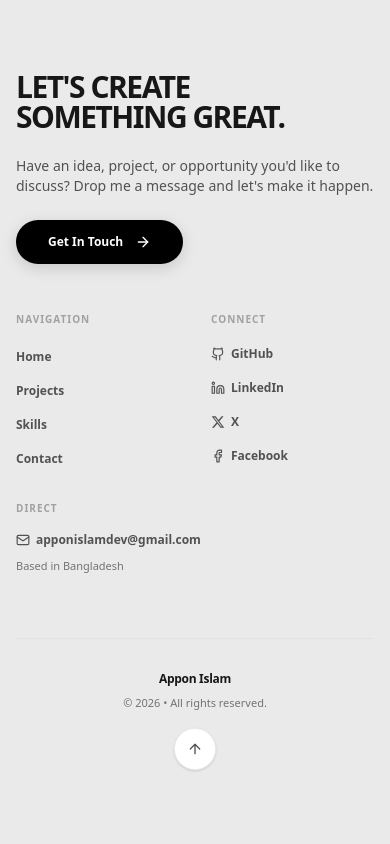
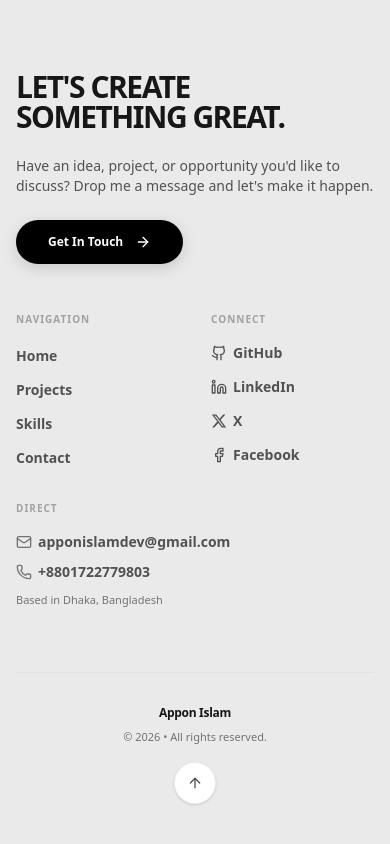
Before and after one commit to apponislam/portfolio-v4, a Next.js app: page /contact in a window 390 px wide. Shown: the part 1525-2369 px from the top of the page. Before the commit the page ends 2343 px from the top, so only its background shows below. Built offline with nearby package versions, Linux system fonts and the light colour scheme.

Commit message:
feat: add responsive footer component with social links, contact information, and scroll-to-top functionality

```diff
--- a/components/Footer/Footer.tsx
+++ b/components/Footer/Footer.tsx
@@ -1,7 +1,7 @@
 'use client';
 
 import Link from 'next/link';
-import { Mail, ArrowUp, ArrowRight } from 'lucide-react';
+import { Mail, ArrowUp, ArrowRight, Phone } from 'lucide-react';
 import detailsData from '@/data/details.json';
 
 const GithubIcon = ({ className }: { className?: string }) => (
@@ -71,22 +71,22 @@ export default function Footer() {
               <h4 className="text-[10px] font-bold uppercase tracking-widest text-neutral-400">Navigation</h4>
               <ul className="flex flex-col gap-2.5">
                 <li>
-                  <Link href="/" className="text-xs font-semibold text-neutral-600 hover:text-black transition-colors">
+                  <Link href="/" className="text-sm font-semibold text-neutral-600 hover:text-black transition-all duration-300 hover:translate-x-1 inline-flex">
                     Home
                   </Link>
                 </li>
                 <li>
-                  <Link href="/projects" className="text-xs font-semibold text-neutral-600 hover:text-black transition-colors">
+                  <Link href="/projects" className="text-sm font-semibold text-neutral-600 hover:text-black transition-all duration-300 hover:translate-x-1 inline-flex">
                     Projects
                   </Link>
                 </li>
                 <li>
-                  <Link href="/skills" className="text-xs font-semibold text-neutral-600 hover:text-black transition-colors">
+                  <Link href="/skills" className="text-sm font-semibold text-neutral-600 hover:text-black transition-all duration-300 hover:translate-x-1 inline-flex">
                     Skills
                   </Link>
                 </li>
                 <li>
-                  <Link href="/contact" className="text-xs font-semibold text-neutral-600 hover:text-black transition-colors">
+                  <Link href="/contact" className="text-sm font-semibold text-neutral-600 hover:text-black transition-all duration-300 hover:translate-x-1 inline-flex">
                     Contact
                   </Link>
                 </li>
@@ -103,9 +103,9 @@ export default function Footer() {
                       href={socials.github}
                       target="_blank"
                       rel="noopener noreferrer"
-                      className="text-xs font-semibold text-neutral-600 hover:text-black transition-colors inline-flex items-center gap-1.5"
+                      className="text-sm font-semibold text-neutral-600 hover:text-black transition-all duration-300 hover:translate-x-1 inline-flex items-center gap-1.5"
                     >
-                      <GithubIcon className="w-3.5 h-3.5" />
+                      <GithubIcon className="w-4 h-4" />
                       GitHub
                     </a>
                   </li>
@@ -116,9 +116,9 @@ export default function Footer() {
                       href={socials.linkedin}
                       target="_blank"
                       rel="noopener noreferrer"
-                      className="text-xs font-semibold text-neutral-600 hover:text-black transition-colors inline-flex items-center gap-1.5"
+                      className="text-sm font-semibold text-neutral-600 hover:text-[#0A66C2] transition-all duration-300 hover:translate-x-1 inline-flex items-center gap-1.5"
                     >
-                      <LinkedinIcon className="w-3.5 h-3.5" />
+                      <LinkedinIcon className="w-4 h-4" />
                       LinkedIn
                     </a>
                   </li>
@@ -129,9 +129,9 @@ export default function Footer() {
                       href={socials.twitter}
                       target="_blank"
                       rel="noopener noreferrer"
-                      className="text-xs font-semibold text-neutral-600 hover:text-black transition-colors inline-flex items-center gap-1.5"
+                      className="text-sm font-semibold text-neutral-600 hover:text-black transition-all duration-300 hover:translate-x-1 inline-flex items-center gap-1.5"
                     >
-                      <XIcon className="w-3.5 h-3.5" />
+                      <XIcon className="w-4 h-4" />
                       X
                     </a>
                   </li>
@@ -142,9 +142,9 @@ export default function Footer() {
                       href={socials.facebook}
                       target="_blank"
                       rel="noopener noreferrer"
-                      className="text-xs font-semibold text-neutral-600 hover:text-black transition-colors inline-flex items-center gap-1.5"
+                      className="text-sm font-semibold text-neutral-600 hover:text-[#0866FF] transition-all duration-300 hover:translate-x-1 inline-flex items-center gap-1.5"
                     >
-                      <FacebookIcon className="w-3.5 h-3.5" />
+                      <FacebookIcon className="w-4 h-4" />
                       Facebook
                     </a>
                   </li>
@@ -159,14 +159,23 @@ export default function Footer() {
                 {email && (
                   <a
                     href={`mailto:${email}`}
-                    className="text-xs font-semibold text-neutral-600 hover:text-black transition-colors inline-flex items-center gap-1.5 break-all"
+                    className="text-sm font-semibold text-neutral-600 hover:text-black transition-all duration-300 hover:translate-x-1 inline-flex items-center gap-1.5 break-all"
                   >
-                    <Mail className="w-3.5 h-3.5 shrink-0" />
+                    <Mail className="w-4 h-4 shrink-0 text-neutral-500" />
                     {email}
                   </a>
                 )}
+                {detailsData.phone && (
+                  <a
+                    href={`tel:${detailsData.phone}`}
+                    className="text-sm font-semibold text-neutral-600 hover:text-black transition-all duration-300 hover:translate-x-1 inline-flex items-center gap-1.5"
+                  >
+                    <Phone className="w-4 h-4 shrink-0 text-neutral-500" />
+                    {detailsData.phone}
+                  </a>
+                )}
                 <div className="text-[11px] text-neutral-500 font-medium">
-                  Based in Bangladesh
+                  Based in Dhaka, Bangladesh
                 </div>
               </div>
             </div>
```
